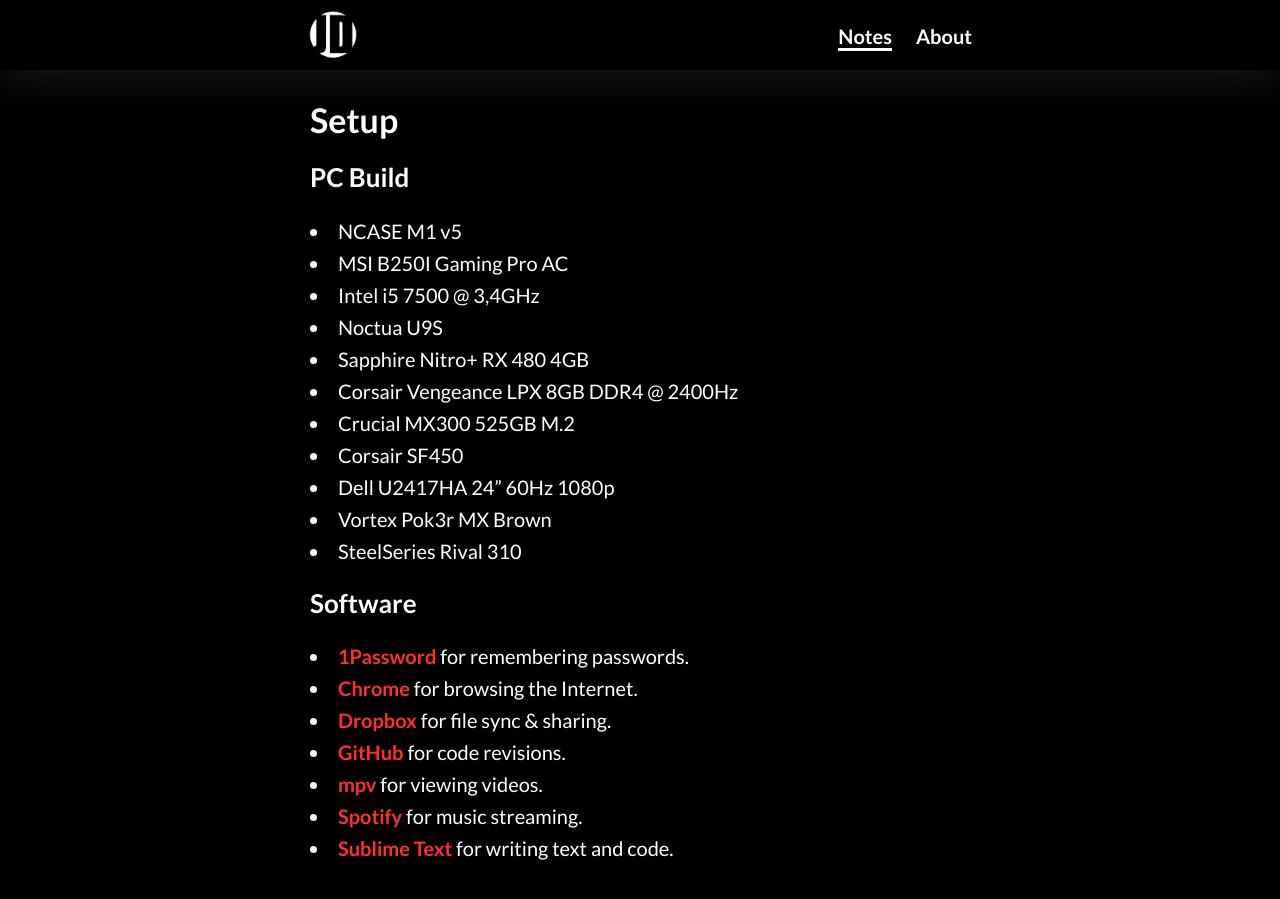
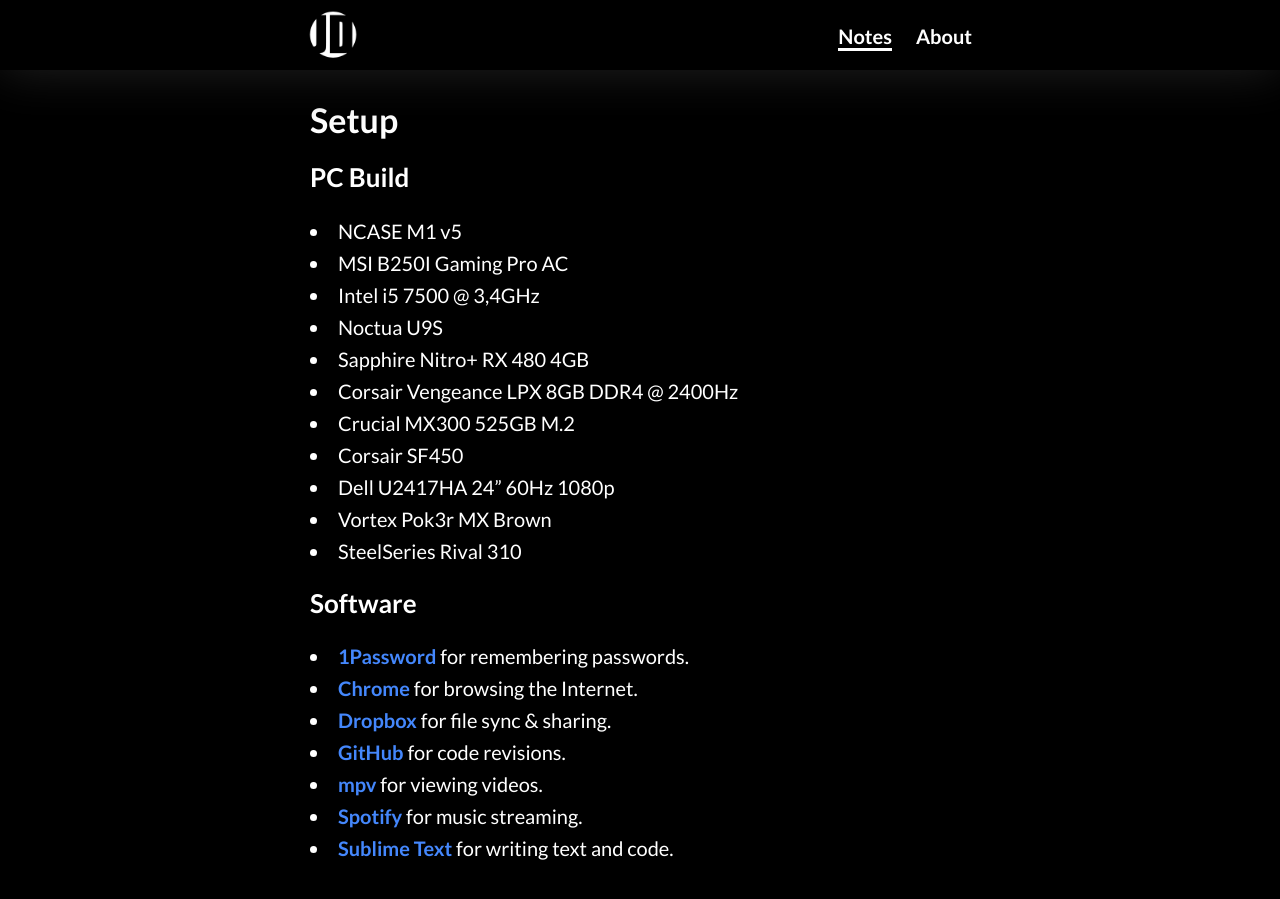
Before and after one commit to ijd/ijd.github.io, a Jekyll site: the page built from _posts/2017-10-17-setup.markdown, in a window 1280 px wide and 934 px high. Shown: the top 899 px of the window. Built offline with Jekyll 4.4.1, drawn with Linux system fonts in a browser that asks for light colours.

Commit message:
Changed link color to blue

```diff
--- a/css/main.css
+++ b/css/main.css
@@ -47,7 +47,7 @@
 a {
   font-weight: bold;
   text-decoration: none;
-  color: #FF2F2F;
+  color: #4487FC;
 }
 
 a:hover {
@@ -142,7 +142,7 @@
 }
 
 a:hover svg {
-  fill: #FF2F2F;
+  fill: #4487FC;
   transition: 320ms;
   transition-timing-function: ease-in-out;
 }
```
